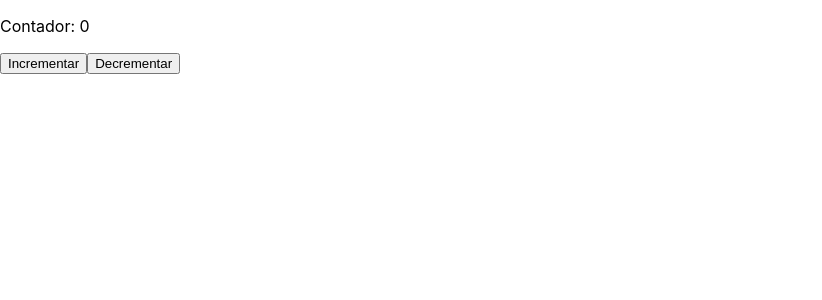
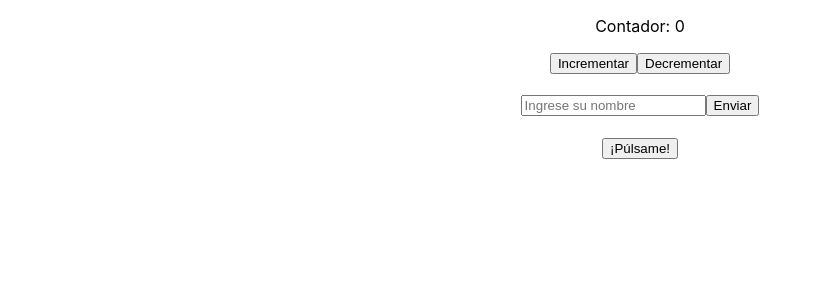
Before and after one commit to cometoflegend/ejercicio-componentes-simples, a React (Create React App) app: page / in a window 1280 px wide. Shown: the top 300 px of the page, without its empty margins (0-822 px from the left). Built offline with nearby package versions, Linux system fonts and the light colour scheme.

Commit message:
ejercicios 2 y 3

```diff
--- a/public/index.html
+++ b/public/index.html
@@ -39,5 +39,7 @@
       To begin the development, run `npm start` or `yarn start`.
       To create a production bundle, use `npm run build` or `yarn build`.
     -->
+
+
   </body>
 </html>
--- a/src/App.js
+++ b/src/App.js
@@ -1,15 +1,19 @@
 import React from 'react';
 import Contador from './Ejercicio1.js';
+import FormularioNombre from './Ejercicio2.js';
+import MeroFuera from './Ejercicio3.js';
 
 
 function App() {
 
-  return (
-  <>
-    <Contador/>
+  return (<center>
+    <>
+      <Contador /><br/>
+      <FormularioNombre />
+      <MeroFuera />
 
-  </>
-
+    </>
+  </center>
   )
 
 };
--- /dev/null
+++ b/src/Ejercicio2.js
@@ -0,0 +1,25 @@
+import React, { useState } from 'react';
+import { useRef } from 'react';
+
+function FormularioNombre() {
+  const [nombre, setNombre] = useState("");
+  const [mensaje, setMensaje] = useState("");
+
+  const handleSubmit = (event) => {
+    event.preventDefault();
+    setMensaje("¡Hola, "+nombre+"!");
+  };
+
+  return (
+    <div>
+    <form onSubmit={handleSubmit}>
+      <input type="text" value={nombre} onChange={(e)=>setNombre(e.target.value)} placeholder="Ingrese su nombre" />
+      <button type="submit">Enviar</button>
+
+    </form>
+    <h1>{mensaje}</h1>
+    </div>
+  );
+}
+
+  export default FormularioNombre;
--- /dev/null
+++ b/src/Ejercicio3.js
@@ -0,0 +1,24 @@
+import React from 'react';
+import { useState } from 'react';
+
+function Mero() {
+
+
+    const [isVisible, setIsVisible] = useState(false);
+
+    return (
+        <div>
+            <button onClick={() => setIsVisible(!isVisible)}>¡Púlsame!</button>
+            {isVisible && (
+                <div><br/>
+                    <img src="https://scx2.b-cdn.net/gfx/news/2023/the-goliath-grouper-wh.jpg" height="500"></img>
+
+                    <h2>Epeniphelus itajara junto a un buceador.</h2>
+                </div>
+            )}
+        </div>
+
+    );
+}
+
+export default Mero;
```
